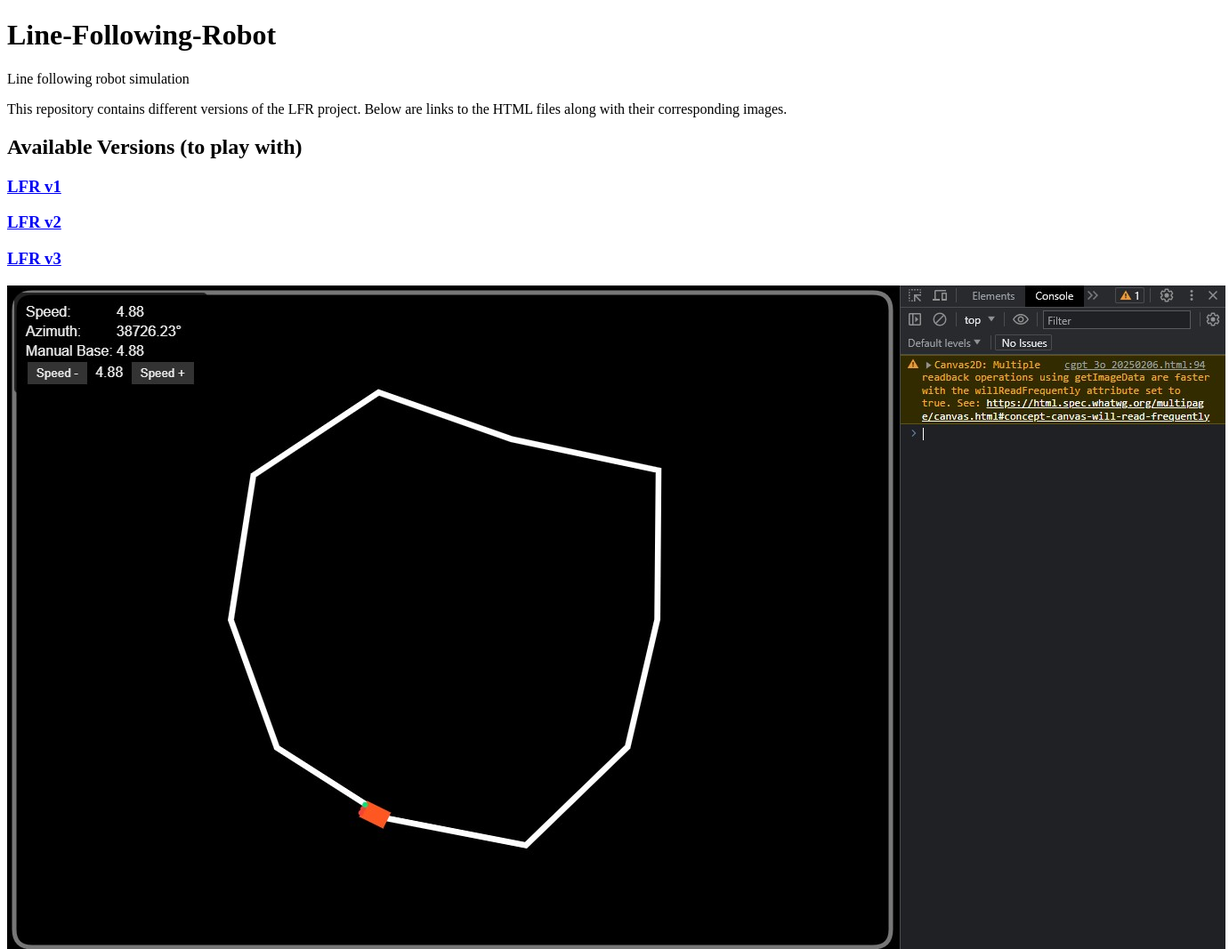
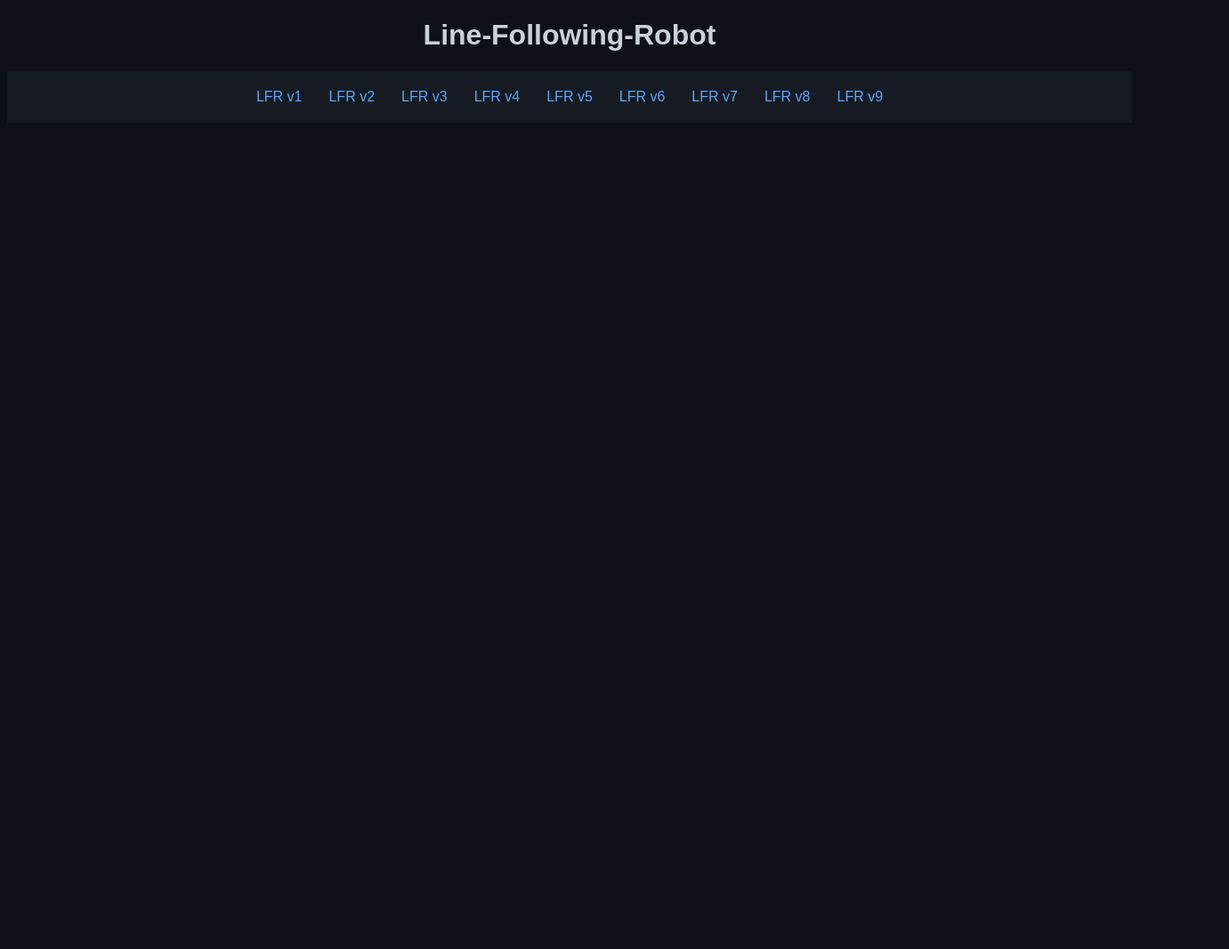
Before and after one commit to kviksna/Line-Following-Robot, a plain HTML site: page index.html in a window 1280 px wide. Shown: the top 1067 px of the page at 89% size, 1381 px wide, since content can reach past the window. After the commit the page ends 960 px from the top, so only its background shows below. Drawn offline with Linux system fonts and the light colour scheme; a script that the page names is missing.

Commit message:
Add files via upload

```diff
--- a/index.html
+++ b/index.html
@@ -1,90 +1,56 @@
-
 <!DOCTYPE html>
-<html lang="en-US">
+<html lang="en">
 <head>
     <meta charset="UTF-8">
-    <meta http-equiv="X-UA-Compatible" content="IE=edge">
-    <meta name="viewport" content="width=device-width, initial-scale=1">
-
-<!-- Begin Jekyll SEO tag v2.8.0 -->
-<title>Line-Following-Robot | Line following robot simulation</title>
-<meta name="generator" content="Jekyll v3.10.0" />
-<meta property="og:title" content="Line-Following-Robot" />
-<meta property="og:locale" content="en_US" />
-<meta name="description" content="Line following robot simulation" />
-<meta property="og:description" content="Line following robot simulation" />
-<link rel="canonical" href="https://kviksna.github.io/Line-Following-Robot/" />
-<meta property="og:url" content="https://kviksna.github.io/Line-Following-Robot/" />
-<meta property="og:site_name" content="Line-Following-Robot" />
-<meta property="og:type" content="website" />
-<meta name="twitter:card" content="summary" />
-<meta property="twitter:title" content="Line-Following-Robot" />
+    <meta name="viewport" content="width=device-width, initial-scale=1.0">
+    <title>Line-Following-Robot</title>
     <style>
-@media (prefers-color-scheme: dark) {
         body {
+            font-family: Arial, sans-serif;
             background-color: #0d1117;
             color: #c9d1d9;
+            text-align: center;
         }
-    a {
+        .navbar {
+            display: flex;
+            justify-content: center;
+            background-color: #161b22;
+            padding: 10px;
+        }
+        .navbar a {
             color: #58a6ff;
+            text-decoration: none;
+            padding: 10px 15px;
         }
+        .navbar a:hover {
+            background-color: #21262d;
+        }
+        iframe {
+            width: 90%;
+            height: 800px;
+            border: none;
+            margin-top: 10px;
         }
     </style>
-<script type="application/ld+json">
-{"@context":"https://schema.org","@type":"WebSite","description":"Line following robot simulation","headline":"Line-Following-Robot","name":"Line-Following-Robot","url":"https://kviksna.github.io/Line-Following-Robot/"}</script>
-<!-- End Jekyll SEO tag -->
-
-    <link rel="stylesheet" href="/Line-Following-Robot/assets/css/style.css?v=1e7a583d8d6436197f3318efeaf022bdc72cf3ec">
-    <!-- start custom head snippets, customize with your own _includes/head-custom.html file -->
-
-<!-- Setup Google Analytics -->
-
-
-
-<!-- You can set your favicon here -->
-<!-- link rel="shortcut icon" type="image/x-icon" href="/Line-Following-Robot/favicon.ico" -->
-
-<!-- end custom head snippets -->
-
 </head>
 <body>
-    <div class="container-lg px-3 my-5 markdown-body">
-
-<h1 id="line-following-robot">Line-Following-Robot</h1>
-<p>Line following robot simulation</p>
-
-<p>This repository contains different versions of the LFR project. Below are links to the HTML files along with their corresponding images.</p>
-
-<h2 id="available-versions-to-play-with">Available Versions (to play with)</h2>
-
-<h3 id="lfr-v1"><a href="/Line-Following-Robot/lfr_v1.html">LFR v1</a></h3>
-
-<h3 id="lfr-v2"><a href="/Line-Following-Robot/lfr_v2.html">LFR v2</a></h3>
-
-<h3 id="lfr-v3"><a href="/Line-Following-Robot/lfr_v3.html">LFR v3</a></h3>
-<p><img src="/Line-Following-Robot/lfr_v3.jpg" alt="LFR v3" /></p>
-
-<h3 id="lfr-v4"><a href="/Line-Following-Robot/lfr_v4.html">LFR v4</a></h3>
-
-<h3 id="lfr-v5"><a href="/Line-Following-Robot/lfr_v5.html">LFR v5</a></h3>
-
-<h3 id="lfr-v6"><a href="/Line-Following-Robot/lfr_v6.html">LFR v6</a></h3>
-<p><img src="/Line-Following-Robot/lfr_v6.jpg" alt="LFR v6" /></p>
-
-<h3 id="lfr-v7"><a href="/Line-Following-Robot/lfr_v7.html">LFR v7</a></h3>
-<p><img src="/Line-Following-Robot/lfr_v7.jpg" alt="LFR v7" /></p>
-
-<h3 id="lfr-v8"><a href="/Line-Following-Robot/lfr_v8.html">LFR v8</a></h3>
-<p><img src="/Line-Following-Robot/lfr_v8.jpg" alt="LFR v8" /></p>
-
-<h3 id="lfr-v9-best-final-refresh-to-regenerate-track-go-for-track-without-too-sharp-corners"><a href="/Line-Following-Robot/lfr_v9.html">LFR v9</a> (best! Final! Refresh to regenerate track, go for track without too sharp corners)</h3>
-<p><img src="/Line-Following-Robot/lfr_v9.jpg" alt="LFR v9" />
-<img src="/Line-Following-Robot/lfr_v9_2.jpg" alt="LFR v9 Additional" /></p>
-
-
-
+    <h1>Line-Following-Robot</h1>
+    <div class="navbar">
+        <a href="#" onclick="loadPage('lfr_v1.html')">LFR v1</a>
+        <a href="#" onclick="loadPage('lfr_v2.html')">LFR v2</a>
+        <a href="#" onclick="loadPage('lfr_v3.html')">LFR v3</a>
+        <a href="#" onclick="loadPage('lfr_v4.html')">LFR v4</a>
+        <a href="#" onclick="loadPage('lfr_v5.html')">LFR v5</a>
+        <a href="#" onclick="loadPage('lfr_v6.html')">LFR v6</a>
+        <a href="#" onclick="loadPage('lfr_v7.html')">LFR v7</a>
+        <a href="#" onclick="loadPage('lfr_v8.html')">LFR v8</a>
+        <a href="#" onclick="loadPage('lfr_v9.html')">LFR v9</a>
     </div>
-    <script src="https://cdnjs.cloudflare.com/ajax/libs/anchor-js/4.1.0/anchor.min.js" integrity="sha256-lZaRhKri35AyJSypXXs4o6OPFTbTmUoltBbDCbdzegg=" crossorigin="anonymous"></script>
-    <script>anchors.add();</script>
+    <iframe id="contentFrame" src=""></iframe>
+    <script>
+        function loadPage(page) {
+            document.getElementById('contentFrame').src = page;
+        }
+    </script>
 </body>
 </html>
```
Lines whose indentation alone changed are shown as unchanged.
